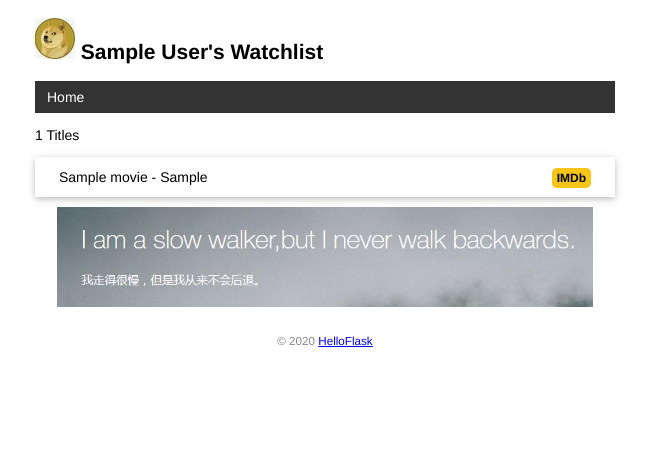
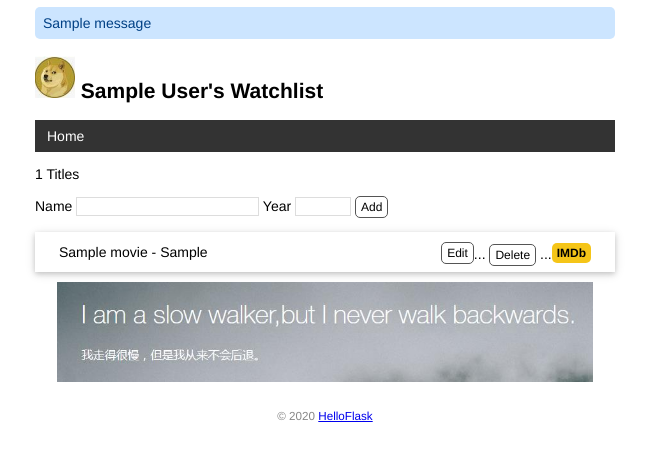
Before and after one commit to dreaminf/watchlist, a Flask app: page / in a window 1280 px wide. Shown: the top 461 px of the page, without its empty margins (315-964 px from the left). Run offline with Flask 2, Linux system fonts and the light colour scheme; tables that the repository leaves empty hold one stand-in row (values such as "Sample post"); one stand-in notice (Sample message) is shown.

Commit message:
Create, edit and delete item by form

```diff
--- a/app.py
+++ b/app.py
@@ -2,8 +2,7 @@ import os
 import sys
 
 import click
-from flask import Flask, render_template
-# from flask import url_for
+from flask import Flask, render_template, request, redirect, flash, url_for
 from flask_sqlalchemy import SQLAlchemy  # 导入扩展类
 
 WIN = sys.platform.startswith('win')
@@ -17,6 +16,7 @@ app.config['SQLALCHEMY_DATABASE_URI'] = prefix + os.path.join(
     app.root_path, 'data.db'
 )
 app.config['SQLALCHEMY_TRACK_MODIFICATIONS'] = False  # 关闭对模型修改的监控
+app.config['SECRET_KEY'] = 'dev'  # 等同于app.secret_key='dev' 设置cookie 签名所需密钥
 db = SQLAlchemy(app)  # 初始化扩展 ，传入程序实例
 
 
@@ -100,15 +100,53 @@ def inject_user():  # 函数名可以随意修改
 '''
 
 
-@app.route('/')
+@app.route('/', methods=['GET', 'POST'])
 def index():
+    if request.method == 'POST':  # 判断是否是POST请求
+        # 获取表单数据
+        title = request.form.get('title')  # 传入表单对应输入字段的name值
+        year = request.form.get('year')
+        if not title or not year or len(year) > 4 or len(title) > 60:
+            flash('Invalid input.')  # 显示 错误提示
+            return redirect(url_for('index'))  # 重定向回主页
+        movie = Movie(title=title, year=year)  # 创建记录
+        db.session.add(movie)  # 添加到数据回话
+        db.session.commit()  # 提交数据回话
+        flash('Item created')  # 显示成功创建的提示
+        return redirect(url_for('index'))  # 重定向回首页
     # user = User.query.first()
     movies = Movie.query.all()
     # return render_template('index_bak.html', user=user, movies=movies)
-    return render_template('index.html',  movies=movies)
+    return render_template('index.html', movies=movies)
 
 
-@app.errorhandler(404)  # 出入要处理的错误代码
+@app.route('/movie/edit/<int:movie_id>', methods=['GET', 'POST'])
+def edit(movie_id):
+    movie = Movie.query.get_or_404(movie_id)
+    if request.method == 'POST':  # 处理编辑表单的提交请求
+        title = request.form['title']
+        year = request.form['year']
+        if not title or not year or len(year) > 4 or len(title) > 60:
+            flash('Invalid input.')
+            return redirect(url_for('edit', movie_id=movie_id))  # 重定向回对应的编辑页面
+        movie.title = title  # 更新标题
+        movie.year = year  # 更新年份
+        db.session.commit()  # 提交数据库回话
+        flash('Item updated')
+        return redirect(url_for('index'))  # 重定向回主页
+    return render_template('edit.html', movie=movie)  # 传入被编辑的电影记录
+
+
+@app.route('/movie/delete/<int:movie_id>', methods=['POST'])  # 限定只接受POST请求
+def delete(movie_id):
+    movie = Movie.query.get_or_404(movie_id)  # 获取电影记录
+    db.session.delete(movie)
+    db.session.commit()
+    flash('Item deleted')
+    return redirect(url_for('index'))
+
+
+@app.errorhandler(404)  # 传入要处理的错误代码
 def page_not_found(e):  # 接收异常对象作为参数
     # user = User.query.first()
     # return render_template('404.html', user=user), 404  # 返回模版和状态码
--- a/static/style.css
+++ b/static/style.css
@@ -80,3 +80,45 @@ footer {
     margin: 0 auto;
     height: 100px;
 }
+
+/*表单提交*/
+/*覆盖某些浏览器对input 元素定义的字体*/
+input[type=submit]{
+    font-family: inherit;
+}
+input[type=text]{
+    border: 1px solid #dddddd;
+}
+input[name=year]{
+    width: 50px;
+}
+.btn{
+    font-size: 12px;
+    padding: 3px 5px;
+    text-decoration: none;
+    cursor: pointer;
+    background-color: white;
+    color: black;
+    border: 1px solid #555555;
+    border-radius: 5px;
+}
+.btn:hover{
+    text-decoration: none;
+    background-color: black;
+    color: white;
+    border: 1px solid black;
+}
+
+.alert{
+    position: relative;
+    padding: 7px;
+    margin: 7px 0;
+    border: 1px solid transparent;
+    color: #004085;
+    background-color: #cce5ff;
+    /*border-color: #b8daff;*/
+    border-radius: 5px;
+}
+.inline-form{
+    display: inline;
+}
--- a/templates/base.html
+++ b/templates/base.html
@@ -9,6 +9,9 @@
     {% endblock %}
 </head>
 <body>
+{% for message in get_flashed_messages() %}
+    <div class="alert">{{ message }}</div>
+{% endfor %}
 <h2><img alt="Avatar" class="avatar" src="{{ url_for('static', filename='images/ico.jpg') }}">
     {{ user.name }}'s Watchlist
 </h2>
--- a/templates/index.html
+++ b/templates/index.html
@@ -2,12 +2,23 @@
 <!--提示 默认的块重写行为是覆盖，如果你想向父块里追加内容，可以在子块中使 用 super() 声明，即 {{ super() }} 。-->
 {% block content %}
 <p>{{ movies|length }} Titles</p>
-<ul class="movie-list"> {% for movie in movies %}
+<form action="" method="post">
+    Name <input type="text" name="title" autocomplete="off" required>
+    Year <input type="text" name="year" autocomplete="off" required>
+    <input class="btn" type="submit" name="submit" value="Add">
+</form>
+<ul class="movie-list">
+    {% for movie in movies %}
     <li>{{ movie.title }} - {{ movie.year }}
         <span class="float-right">
             <a class="imdb"  href="https://www.imdb.com/find?q={{ movie.title }}" target="_blank"
                title="Find this movie on IMDb"> IMDb</a>
         </span>
+        <span	class="float-right">...<form	class="inline-form"	method="post"	action="{{	url_for('delete',movie_id=movie.id)	}}">
+                <input	class="btn"	type="submit"	name="delete"	value="Delete"	onclick="return	confirm('Are	you	sure?')">
+            </form>...</span>
+        <span class="float-right"> <a class="btn" href="{{ url_for('edit', movie_id=movie.id) }}">Edit</a></span>
+
     </li>
     {% endfor %}
 </ul>
```
Also changed, not shown: templates/edit.html (added, +9 -0 lines).
